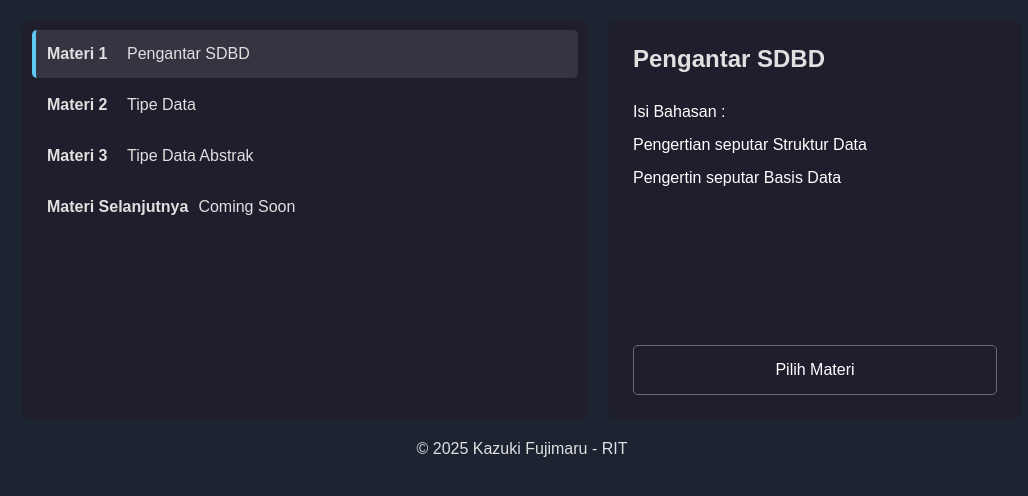
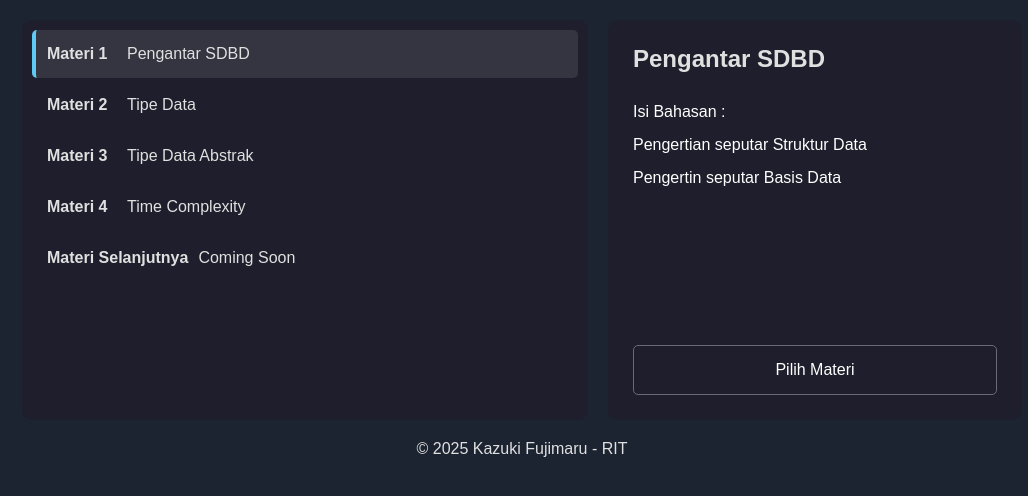
Before and after one commit to KazukiFujimaru/SDBD-KSen, a Flask app: page /materi in a window 1280 px wide. Shown: the part 190-686 px from the top of the page, without its empty margins (118-1146 px from the left). Run offline with Flask 2, Linux system fonts and the light colour scheme.

Commit message:
Update: List Materi
- Penambahan Materi 4 ke List Materi

```diff
--- a/templates/materi.html
+++ b/templates/materi.html
@@ -72,7 +72,11 @@
                     <span class="lesson-number">Materi 3</span>
                     <span class="lesson-name">Tipe Data Abstrak</span>
                 </li>
-                <li class="lesson-item" data-lesson="lesson4" data-link="#">
+                <li class="lesson-item" data-lesson="lesson4" data-link="/materi/p4">
+                    <span class="lesson-number">Materi 4</span>
+                    <span class="lesson-name">Time Complexity</span>
+                </li>
+                <li class="lesson-item" data-lesson="lesson5" data-link="#">
                     <span class="lesson-number">Materi Selanjutnya</span>
                     <span class="lesson-name">Coming Soon</span>
                 </li>
@@ -140,19 +144,38 @@
 
                 <!-- Lesson 4 content -->
                 <div id="content-lesson4" class="lesson-content">
-                    <h2 class="detail-title">Coming Soon</h2>
+                    <h2 class="detail-title">Time Complexity</h2>
 
                     <div class="lesson-info">
                         <div class="info-item">
                             <span class="info-label">Isi Bahasan :</span>
                         </div>
                         <div class="info-item">
-                            <span class="info-label">Nantikan update materi selanjutnya !</span>
+                            <span class="info-label">Pengertian Time Complexity</span>
+                        </div>
+                        <div class="info-item">
+                            <span class="info-label">Hubungan Struktur Data dan Time Complexity</span>
+                        </div>
+                        <div class="info-item">
+                            <span class="info-label">Big-O Notation</span>
                         </div>
                     </div>
                 </div>
             </div>
 
+            <!-- Lesson 5 content -->
+            <div id="content-lesson5" class="lesson-content">
+                <h2 class="detail-title">Coming Soon</h2>
+
+                <div class="lesson-info">
+                    <div class="info-item">
+                        <span class="info-label">Isi Bahasan :</span>
+                    </div>
+                    <div class="info-item">
+                        <span class="info-label">Nantikan update materi selanjutnya !</span>
+                    </div>
+                </div>
+            </div>
             <div class="action-buttons">
                 <a id="continue-btn" href="/materi/p1" class="continue-btn">Pilih Materi</a>
             </div>
--- a/templates/materi4.html
+++ b/templates/materi4.html
@@ -117,7 +117,7 @@
         </p>
         <br>
 
-        <h3>4.Big-O Notation</h3>
+        <h3>Big-O Notation</h3>
         <p>Big-O notation adalah cara untuk menyatakan time complexity suatu algoritma secara matematis dan umum. Notasi ini menunjukkan <span class="highlight">pertumbuhan jumlah operasi</span> relatif terhadap jumlah input.</p>
 
         <div class="code-box">
```
